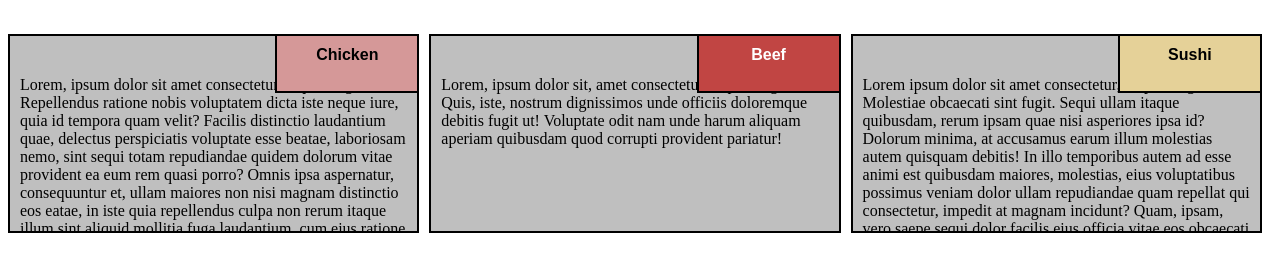
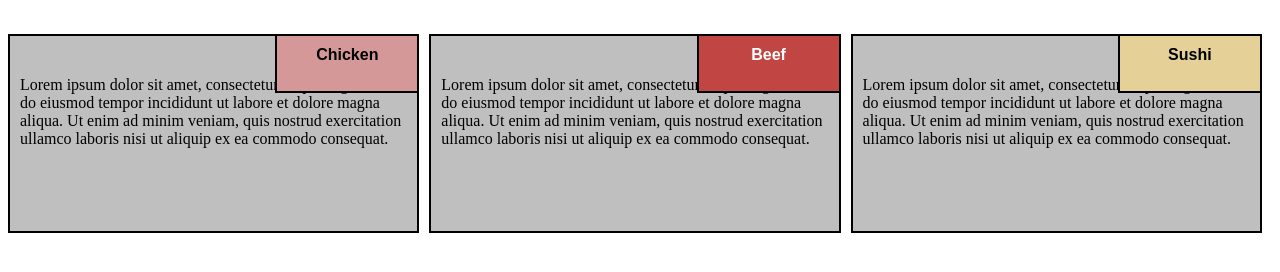
Before and after one commit to Jawaher11/Jawaher11week2-assingment, a plain HTML site: page index.html in a window 1280 px wide. Shown: the part 48-320 px from the top of the page. Drawn offline with Linux system fonts and the light colour scheme.

Commit message:
Add files via upload

```diff
--- a/index.html
+++ b/index.html
@@ -3,7 +3,7 @@
 	<meta charset="UTF-8">
 	<meta name="viewport" content="width=device-width, initial-scale=1.0">
 	 <link rel="stylesheet" href="style.css">
-	<title>Responsive Layout</title>
+	<title>Module2</title>
 
 
 </head>
@@ -11,20 +11,20 @@
 	<div class="row">
 	<h1>Our Menu</h1>
   <div class="col-lg-4 col-md-6 col-sm-12" id="container">
-    <p>Lorem, ipsum dolor sit amet consectetur adipisicing elit. Repellendus ratione nobis voluptatem dicta iste neque iure, quia id tempora quam velit? Facilis distinctio laudantium quae, delectus perspiciatis voluptate esse beatae, laboriosam nemo, sint sequi totam repudiandae quidem dolorum vitae provident ea eum rem quasi porro? Omnis ipsa aspernatur, consequuntur et, ullam maiores non nisi magnam distinctio eos eatae, in iste quia repellendus culpa non rerum itaque illum sint aliquid mollitia fuga laudantium, cum eius ratione tempore excepturi, ipsum nihil aspernatur recusandae laboriosam blanditiis magni! Ex illo modi exercitationem consectetur incidunt autem adipisci eligendi corporis non, veniam ullam voluptatum nesciunt, maxime totam tenetur distinctio aperiam esse eum natus. Eaque nulla repudiandae aliquam maiores reiciendis temporibus perferendis. Adipisci dolorem perferendis et ipsa odio vitae sequi, ea, consequuntur aperiam officiis quae hic iure, quia maiores saepe architecto nostrum earum quo cumque minima quam debitis! Porro, id in at rerum ex qui facere, consequatur reprehenderit sequi eligendi numquam laborum sed. Hic incidunt debitis voluptatem ad minus ullam facilis facere eum. Nisi tenetur corporis illo explicabo vel iure aperiam sit quia natus magni, fuga itaque sed.</p>
+    <p>Lorem ipsum dolor sit amet, consectetur adipiscing elit, sed do eiusmod tempor incididunt ut labore et dolore magna aliqua. Ut enim ad minim veniam, quis nostrud exercitation ullamco laboris nisi ut aliquip ex ea commodo consequat.</p>
   	<p id="p1">Chicken</p>
 
   	</div>
 
 
 
-  <div class="col-lg-4 col-md-6 col-sm-12" id="container"><p>Lorem, ipsum dolor sit, amet consectetur adipisicing elit. Quis, iste, nostrum dignissimos unde officiis doloremque debitis fugit ut! Voluptate odit nam unde harum aliquam aperiam quibusdam quod corrupti provident pariatur!</p>
+  <div class="col-lg-4 col-md-6 col-sm-12" id="container"><p>Lorem ipsum dolor sit amet, consectetur adipiscing elit, sed do eiusmod tempor incididunt ut labore et dolore magna aliqua. Ut enim ad minim veniam, quis nostrud exercitation ullamco laboris nisi ut aliquip ex ea commodo consequat.</p>
 
   	<p id="p2">Beef</p>
 
   </div>
 
-  <div class="col-lg-4 col-md-12 col-sm-12" id="container"><p>Lorem ipsum dolor sit amet consectetur, adipisicing elit. Molestiae obcaecati sint fugit. Sequi ullam itaque quibusdam, rerum ipsam quae nisi asperiores ipsa id? Dolorum minima, at accusamus earum illum molestias autem quisquam debitis! In illo temporibus autem ad esse animi est quibusdam maiores, molestias, eius voluptatibus possimus veniam dolor ullam repudiandae quam repellat qui consectetur, impedit at magnam incidunt? Quam, ipsam, vero saepe sequi dolor facilis eius officia vitae eos obcaecati aperiam? Voluptatem et sequi quam. Beatae nisi vero, doloremque amet eligendi laudantium consectetur mollitia dolorum doloribus accusamus et maiores necessitatibus, culpa aliquid corporis aperiam! Excepturi aspernatur quas quod non!.</p>
+  <div class="col-lg-4 col-md-12 col-sm-12" id="container"><p>Lorem ipsum dolor sit amet, consectetur adipiscing elit, sed do eiusmod tempor incididunt ut labore et dolore magna aliqua. Ut enim ad minim veniam, quis nostrud exercitation ullamco laboris nisi ut aliquip ex ea commodo consequat.</p>
 
   	<p  id="p3">Sushi</p>
 
```
